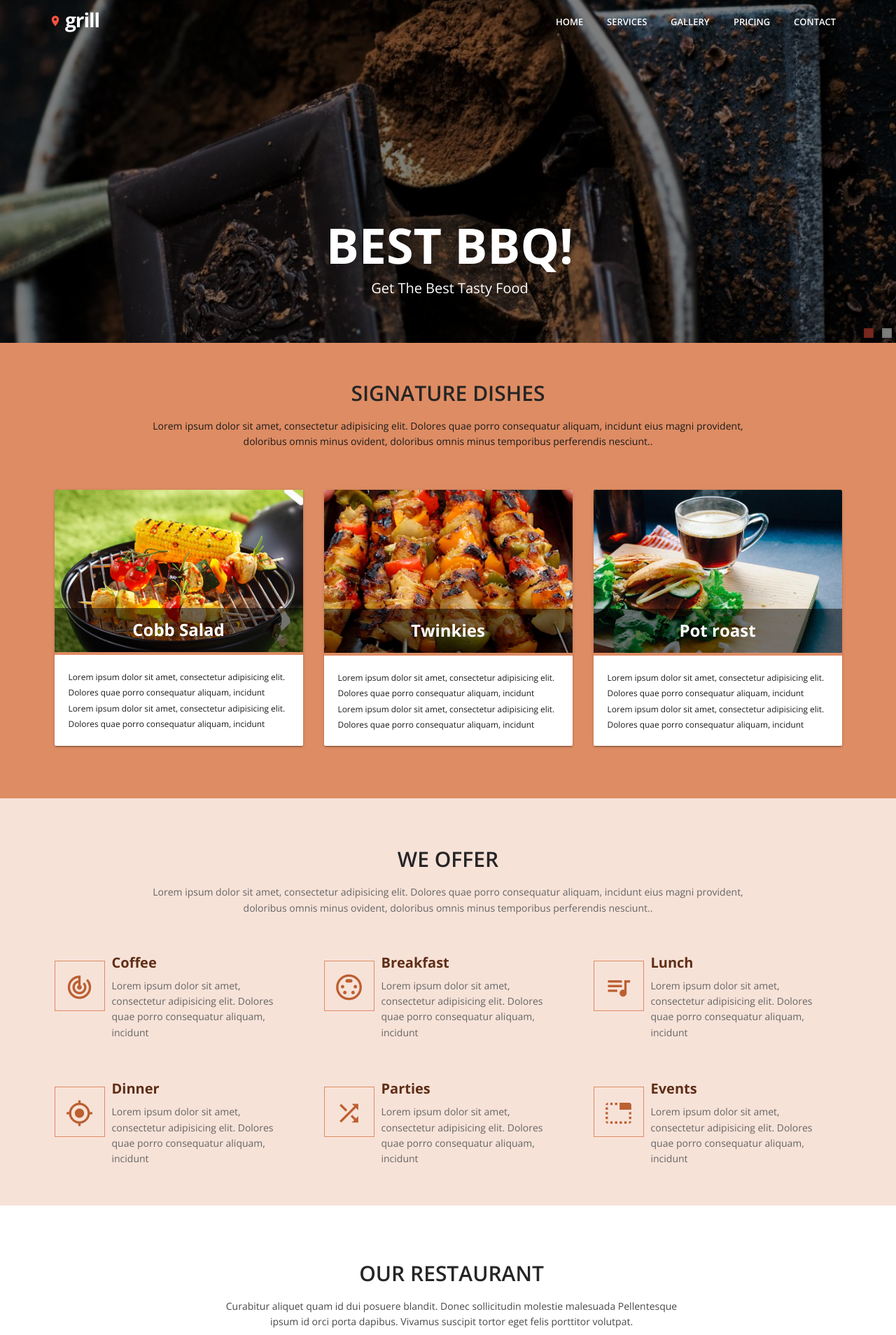
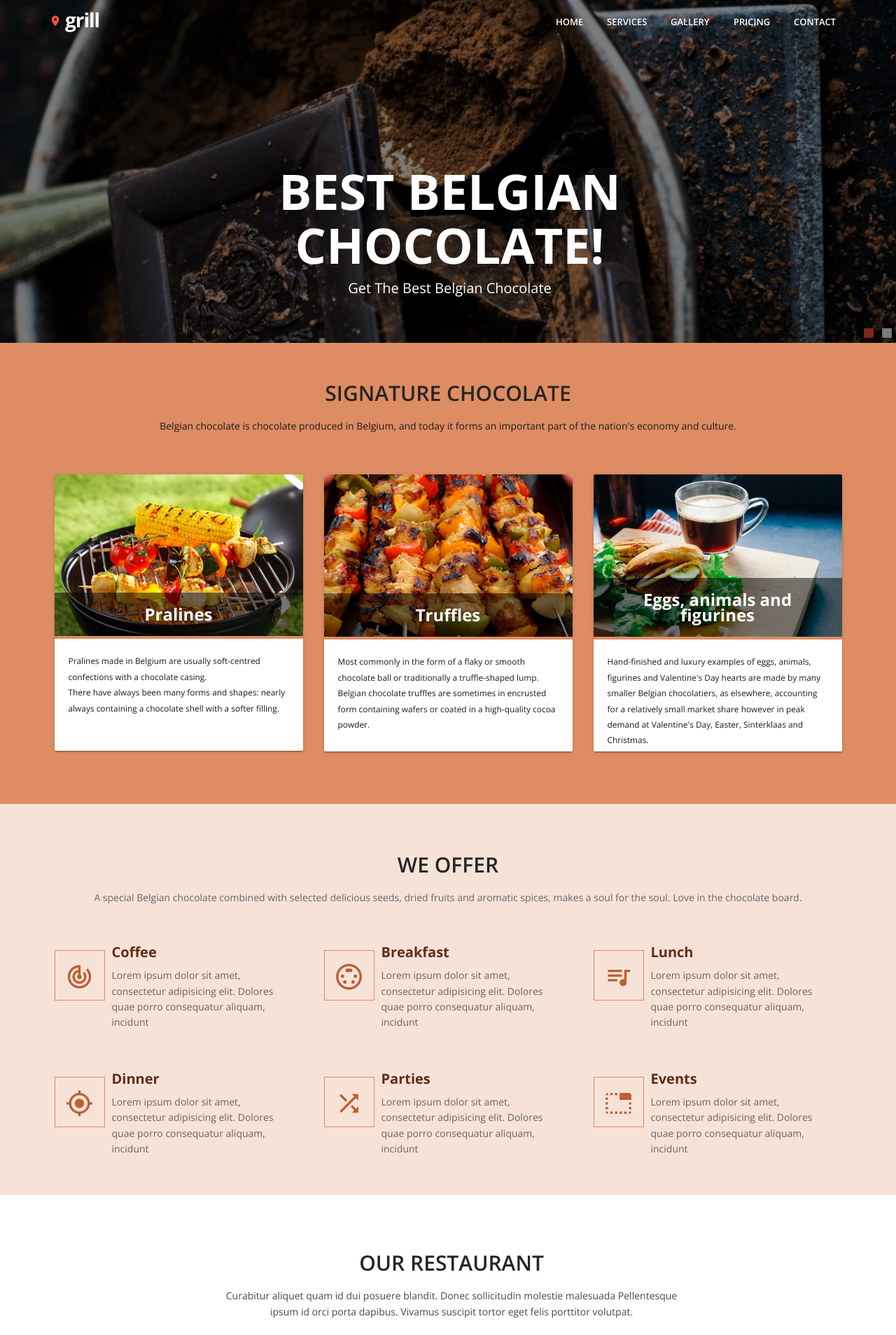
Before and after one commit to Rikajlo/chocolate, a PHP site: page / in a window 1280 px wide. Shown: the top 1908 px of the page at 70% size. Run offline with PHP 8.4, Linux system fonts and the light colour scheme.

Commit message:
malo editirao tekstove za indeksnu stranicu

```diff
--- a/testing/index.php
+++ b/testing/index.php
@@ -18,8 +18,8 @@
     <!--[if lt IE 9]>
     <script src="http://html5shim.googlecode.com/svn/trunk/html5.js"></script>
     <![endif]-->
+</head>
 
-</head>
 <body>
 <div id="wrapper" class="home-page">
     <?php require_once('header.php'); ?>
@@ -31,16 +31,16 @@
                 <li>
                     <img src="img/slides/1.jpg" alt="" />
                     <div class="flex-caption">
-                        <h3>Best BBQ!</h3>
-                        <p>Get the best Tasty Food</p>
+                        <h3>Best Belgian chocolate!</h3>
+                        <p>Get the best Belgian chocolate</p>
 
                     </div>
                 </li>
                 <li>
                     <img src="img/slides/2.jpg" alt="" />
                     <div class="flex-caption">
-                        <h3>Sea GRILL</h3>
-                        <p>Get all types of Sea Food</p>
+                        <h3>Chocolate varieties</h3>
+                        <p>Get all types of Belgian chocolate</p>
 
                     </div>
                 </li>
@@ -52,7 +52,7 @@
         <div class="container">
             <div class="row">
                 <div class="col-md-12">
-                    <div class="aligncenter"><h2 class="aligncenter">Signature Dishes</h2>Lorem ipsum dolor sit amet, consectetur adipisicing elit. Dolores quae porro consequatur aliquam, incidunt eius magni provident, <br/>doloribus omnis minus ovident, doloribus omnis minus temporibus perferendis nesciunt..</div>
+                    <div class="aligncenter"><h2 class="aligncenter">Signature Chocolate</h2>Belgian chocolate is chocolate produced in Belgium, and today it forms an important part of the nation's economy and culture.</div>
                     <br/>
                 </div>
             </div>
@@ -62,14 +62,14 @@
                     <div class="card small">
                         <div class="card-image">
                             <img class="img-responsive" src="img/service1.jpg" alt="">
-                            <span class="card-title">Cobb Salad</span>
+                            <span class="card-title">Pralines</span>
                         </div>
-                        <div class="card-content">
+                        <div class="card-content" style="height: 160px">
                             <p>
-                                Lorem ipsum dolor sit amet, consectetur adipisicing elit. Dolores quae porro consequatur aliquam, incidunt
+                                Pralines made in Belgium are usually soft-centred confections with a chocolate casing.
                             </p>
                             <p>
-                                Lorem ipsum dolor sit amet, consectetur adipisicing elit. Dolores quae porro consequatur aliquam, incidunt
+                                There have always been many forms and shapes: nearly always containing a chocolate shell with a softer filling.
                             </p>
                         </div>
                     </div>
@@ -78,14 +78,14 @@
                     <div class="card small">
                         <div class="card-image">
                             <img class="img-responsive" src="img/service2.jpg" alt="">
-                            <span class="card-title">Twinkies</span>
+                            <span class="card-title">Truffles</span>
                         </div>
-                        <div class="card-content">
+                        <div class="card-content" style="height: 160px">
                             <p>
-                                Lorem ipsum dolor sit amet, consectetur adipisicing elit. Dolores quae porro consequatur aliquam, incidunt
+                                Most commonly in the form of a flaky or smooth chocolate ball or traditionally a truffle-shaped lump.
                             </p>
                             <p>
-                                Lorem ipsum dolor sit amet, consectetur adipisicing elit. Dolores quae porro consequatur aliquam, incidunt
+                                Belgian chocolate truffles are sometimes in encrusted form containing wafers or coated in a high-quality cocoa powder.
                             </p>
                         </div>
                     </div>
@@ -94,14 +94,12 @@
                     <div class="card small">
                         <div class="card-image">
                             <img class="img-responsive" src="img/service3.jpg" alt="">
-                            <span class="card-title">Pot roast</span>
+                            <span class="card-title">Eggs, animals and figurines</span>
                         </div>
-                        <div class="card-content">
+                        <div class="card-content" style="height: 160px">
                             <p>
-                                Lorem ipsum dolor sit amet, consectetur adipisicing elit. Dolores quae porro consequatur aliquam, incidunt
-                            </p>
-                            <p>
-                                Lorem ipsum dolor sit amet, consectetur adipisicing elit. Dolores quae porro consequatur aliquam, incidunt
+                                Hand-finished and luxury examples of eggs, animals, figurines and Valentine's Day hearts are made by many smaller Belgian chocolatiers,
+                                as elsewhere, accounting for a relatively small market share however in peak demand at Valentine's Day, Easter, Sinterklaas and Christmas.
                             </p>
                         </div>
                     </div>
@@ -115,7 +113,9 @@
             <section class="services">
                 <div class="row">
                     <div class="col-md-12">
-                        <div class="aligncenter"><h2 class="aligncenter">We Offer</h2>Lorem ipsum dolor sit amet, consectetur adipisicing elit. Dolores quae porro consequatur aliquam, incidunt eius magni provident, <br/>doloribus omnis minus ovident, doloribus omnis minus temporibus perferendis nesciunt..</div>
+                        <div class="aligncenter"><h2 class="aligncenter">We Offer</h2>
+                            A special Belgian chocolate combined with selected delicious seeds, dried fruits and aromatic spices, makes a soul for the soul. Love in the chocolate board.
+                        </div>
                         <br/>
                     </div>
                 </div>
```
